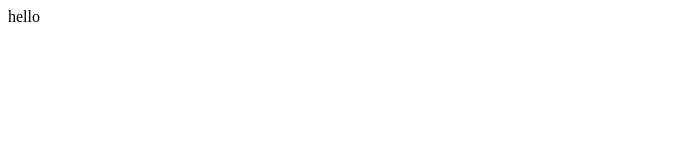
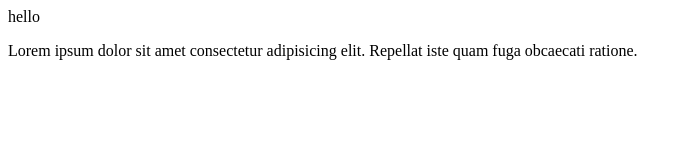
Before and after one commit to Kashaf-Abdullah/test, a plain HTML site: page index.html in a window 1280 px wide. Shown: the whole page, without its empty margins (0-692 px from the left). Drawn offline with Linux system fonts and the light colour scheme.

Commit message:
added paragrah

```diff
--- a/index.html
+++ b/index.html
@@ -7,5 +7,8 @@
 </head>
 <body>
     hello
+    <p>
+        Lorem ipsum dolor sit amet consectetur adipisicing elit. Repellat iste quam fuga obcaecati ratione.
+    </p>
 </body>
 </html>
```
